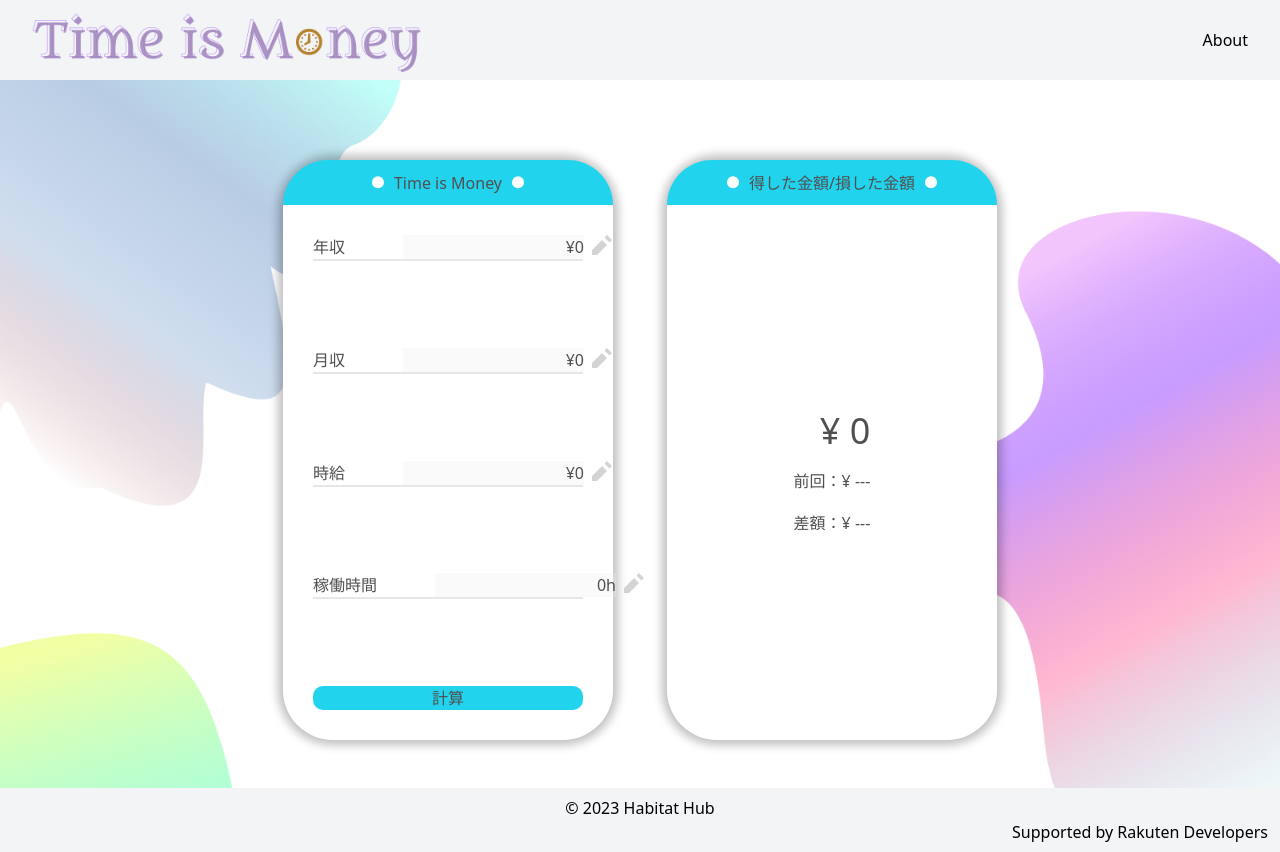
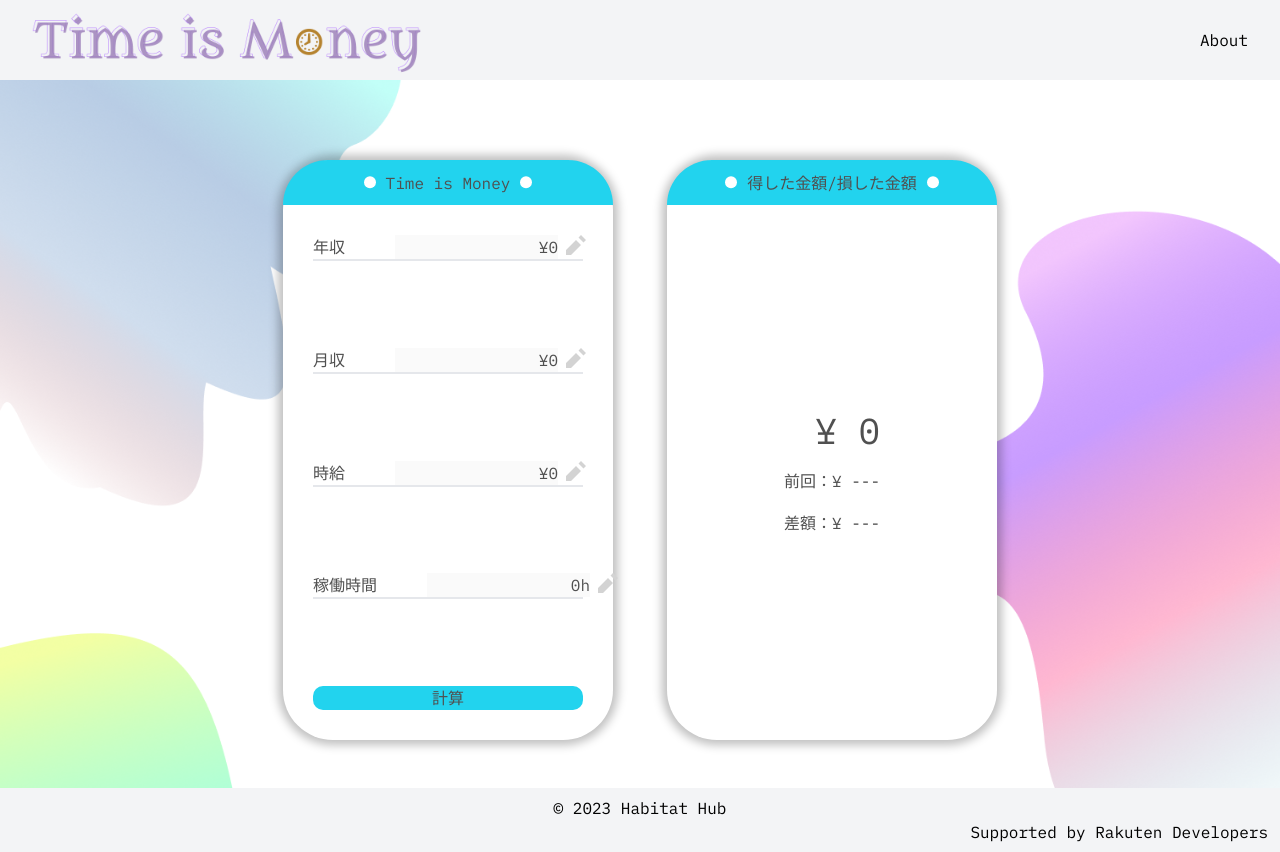
Before and after one commit to daydule/odyssey-frontend, a Next.js app: page /main in a window 1280 px wide. Built offline with nearby package versions, Linux system fonts and the light colour scheme; no server answers.

Commit message:
ODY-384 modify GoogleFontを適用

```diff
--- a/src/app/layout.tsx
+++ b/src/app/layout.tsx
@@ -1,6 +1,12 @@
 import { Metadata } from 'next';
+import { IBM_Plex_Mono } from 'next/font/google';
 import Layout from '@/components/forest/Layout';
 import './globals.css';
+
+const ibmPlexMono = IBM_Plex_Mono({
+  weight: '400',
+  subsets: ['latin'],
+});
 
 export const metadata: Metadata = {
   title: {
@@ -22,7 +28,7 @@ export const metadata: Metadata = {
 
 export default function RootLayout({ children }: { children: React.ReactNode }) {
   return (
-    <html lang='en'>
+    <html lang='en' className={ibmPlexMono.className}>
       <body>
         <Layout>{children}</Layout>
       </body>
```
